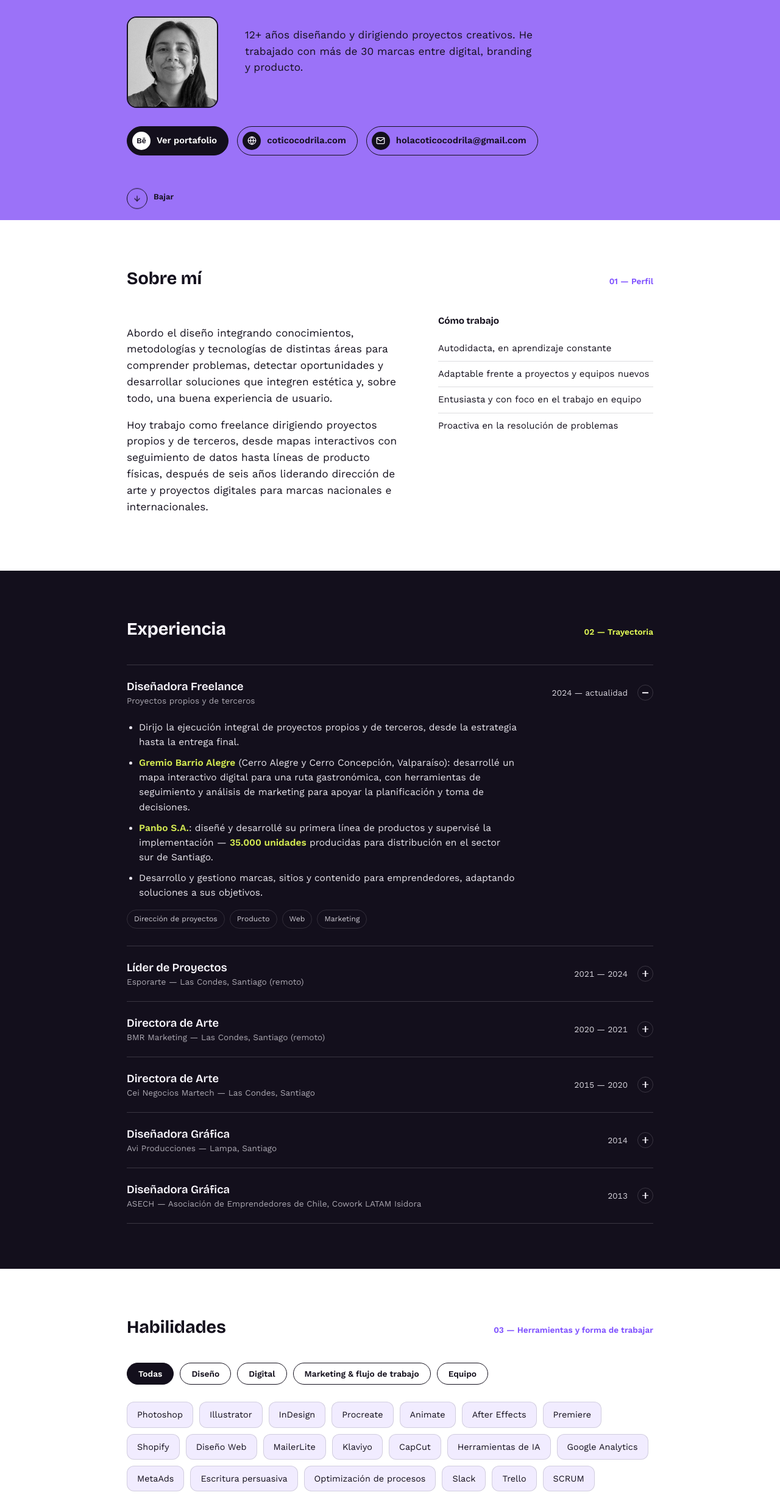
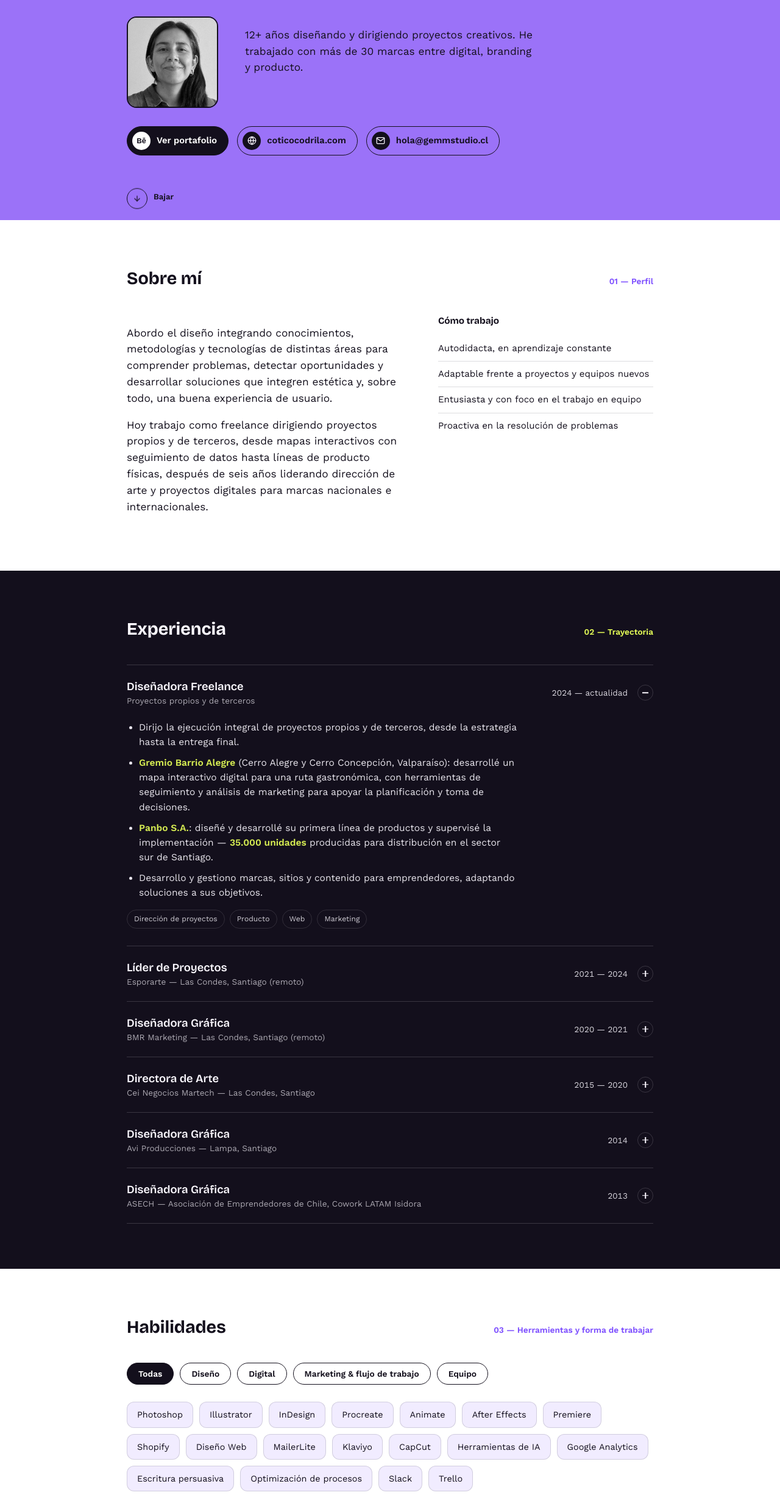
Before and after one commit to coticocodrila/portafolio, a plain HTML site: page index.html in a window 1280 px wide. Shown: the part 345-2797 px from the top of the page at 61% size. Drawn offline with nearby package versions, Linux system fonts and the light colour scheme.

Commit message:
Add files via upload

```diff
--- a/index.html
+++ b/index.html
@@ -400,10 +400,10 @@
           <svg viewBox="0 0 24 24" fill="none" stroke="currentColor" stroke-width="2" stroke-linecap="round" stroke-linejoin="round"><circle cx="12" cy="12" r="10"></circle><path d="M2 12h20"></path><path d="M12 2a15.3 15.3 0 0 1 4 10 15.3 15.3 0 0 1-4 10 15.3 15.3 0 0 1-4-10 15.3 15.3 0 0 1 4-10z"></path></svg>
         </span> coticocodrila.com
       </a>
-      <a class="ghost" id="emailBtn" href="mailto:holacoticocodrila@gmail.com">
+      <a class="ghost" id="emailBtn" href="mailto:hola@gemmstudio.cl">
         <span class="icon-badge">
           <svg viewBox="0 0 24 24" fill="none" stroke="currentColor" stroke-width="2" stroke-linecap="round" stroke-linejoin="round"><rect x="2" y="4" width="20" height="16" rx="2"></rect><path d="m22 6-10 7L2 6"></path></svg>
-        </span> holacoticocodrila@gmail.com
+        </span> hola@gemmstudio.cl
       </a>
       <span class="copy-toast" id="copyToast">Copiado ✓</span>
     </div>
@@ -480,7 +480,7 @@
           <li>Introducción a la animación tradicional con Photoshop</li>
           <li>Tipografía expresiva con movimiento</li>
           <li>Softskills para el trabajo en equipo</li>
-          <li>SCRUM Knowledge — Certiprof</li>
+          <li>Programa para la generación de proyectos de innovación en industrias creativas — LatenteLab y Corfo</li>
         </ul>
       </div>
     </div>
@@ -492,7 +492,9 @@
     <h2>Conversemos sobre tu próximo proyecto.</h2>
     <div class="foot-grid">
       <div class="foot-links">
-        <a href="mailto:holacoticocodrila@gmail.com">holacoticocodrila@gmail.com</a>
+        <a href="mailto:hola@gemmstudio.cl">hola@gemmstudio.cl</a>
+        <a href="https://gemmstudio.cl" target="_blank" rel="noopener">gemmstudio.cl</a>
+        <a href="https://www.instagram.com/gemmstudio.cl" target="_blank" rel="noopener">@gemmstudio.cl</a>
         <a href="https://behance.net/constanzagemm" target="_blank" rel="noopener">behance.net/constanzagemm</a>
       </div>
       <div class="foot-links">
@@ -531,7 +533,7 @@
       tags: ["Shopify", "E-commerce", "Performance", "Email marketing"]
     },
     {
-      role: "Directora de Arte",
+      role: "Diseñadora Gráfica",
       meta: "BMR Marketing — Las Condes, Santiago (remoto)",
       period: "2020 — 2021",
       bullets: [
@@ -576,8 +578,8 @@
   const skillGroups = {
     "Diseño": ["Photoshop", "Illustrator", "InDesign", "Procreate", "Animate", "After Effects", "Premiere"],
     "Digital": ["Shopify", "Diseño Web", "MailerLite", "Klaviyo", "CapCut"],
-    "Marketing & flujo de trabajo": ["Herramientas de IA", "Google Analytics", "MetaAds", "Escritura persuasiva", "Optimización de procesos"],
-    "Equipo": ["Slack", "Trello", "SCRUM"],
+    "Marketing & flujo de trabajo": ["Herramientas de IA", "Google Analytics", "Escritura persuasiva", "Optimización de procesos"],
+    "Equipo": ["Slack", "Trello"],
   };
 
   // ---------- render timeline ----------
@@ -664,7 +666,7 @@
   const toast = document.getElementById('copyToast');
   emailBtn.addEventListener('click', (e) => {
     e.preventDefault();
-    navigator.clipboard.writeText('holacoticocodrila@gmail.com').then(() => {
+    navigator.clipboard.writeText('hola@gemmstudio.cl').then(() => {
       toast.classList.add('show');
       setTimeout(() => toast.classList.remove('show'), 1800);
     });
```
